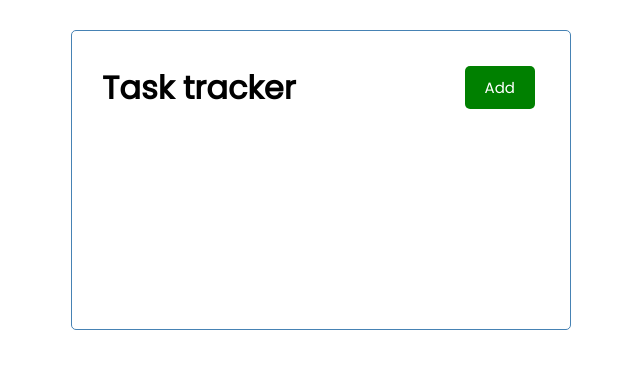
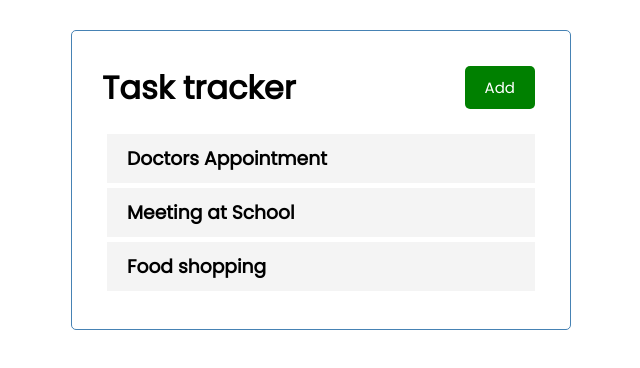
Before and after one commit to LieneLittlebird/React-todo-fullstack, a React (Create React App) app: page / in a window 1280 px wide. Shown: the top 368 px of the page, without its empty margins (319-959 px from the left). Built offline with nearby package versions, Linux system fonts and the light colour scheme.

Commit message:
Task, Tasks component created

```diff
--- a/src/App.jsx
+++ b/src/App.jsx
@@ -1,10 +1,33 @@
-import React from "react";
+import React, { useState } from "react";
 import Header from "./components/Header";
+import Tasks from "./components/Tasks";
 
-const App = () => (
-  <div className="container">
-    <Header title="Task tracker" />
-  </div>
-);
-
+const App = () => {
+  const [tasks] = useState([
+    {
+      id: 1,
+      text: "Doctors Appointment",
+      day: "Feb 5th at 2:30pm",
+      reminder: true,
+    },
+    {
+      id: 2,
+      text: "Meeting at School",
+      day: "Feb 6th at 1:30pm",
+      reminder: true,
+    },
+    {
+      id: 3,
+      text: "Food shopping",
+      day: "Feb 5th at 2:30pm",
+      reminder: true,
+    },
+  ]);
+  return (
+    <div className="container">
+      <Header title="Task tracker" />
+      <Tasks tasks={tasks} />
+    </div>
+  );
+};
 export default App;
--- /dev/null
+++ b/src/components/Task.jsx
@@ -0,0 +1,9 @@
+/* eslint-disable react/prop-types */
+import React from "react";
+
+const Task = ({ task }) => (
+  <div className="task">
+    <h3>{task.text}</h3>
+  </div>
+);
+export default Task;
--- /dev/null
+++ b/src/components/Tasks.jsx
@@ -0,0 +1,13 @@
+/* eslint-disable react/prop-types */
+import React from "react";
+import Task from "./Task";
+
+const Tasks = ({ tasks }) => (
+  <div>
+    {tasks.map((task) => (
+      <Task key={task.id} task={task} />
+    ))}
+  </div>
+);
+
+export default Tasks;
```
Also changed, not shown: 1 other file (tests, documents, lock files or other folders).
